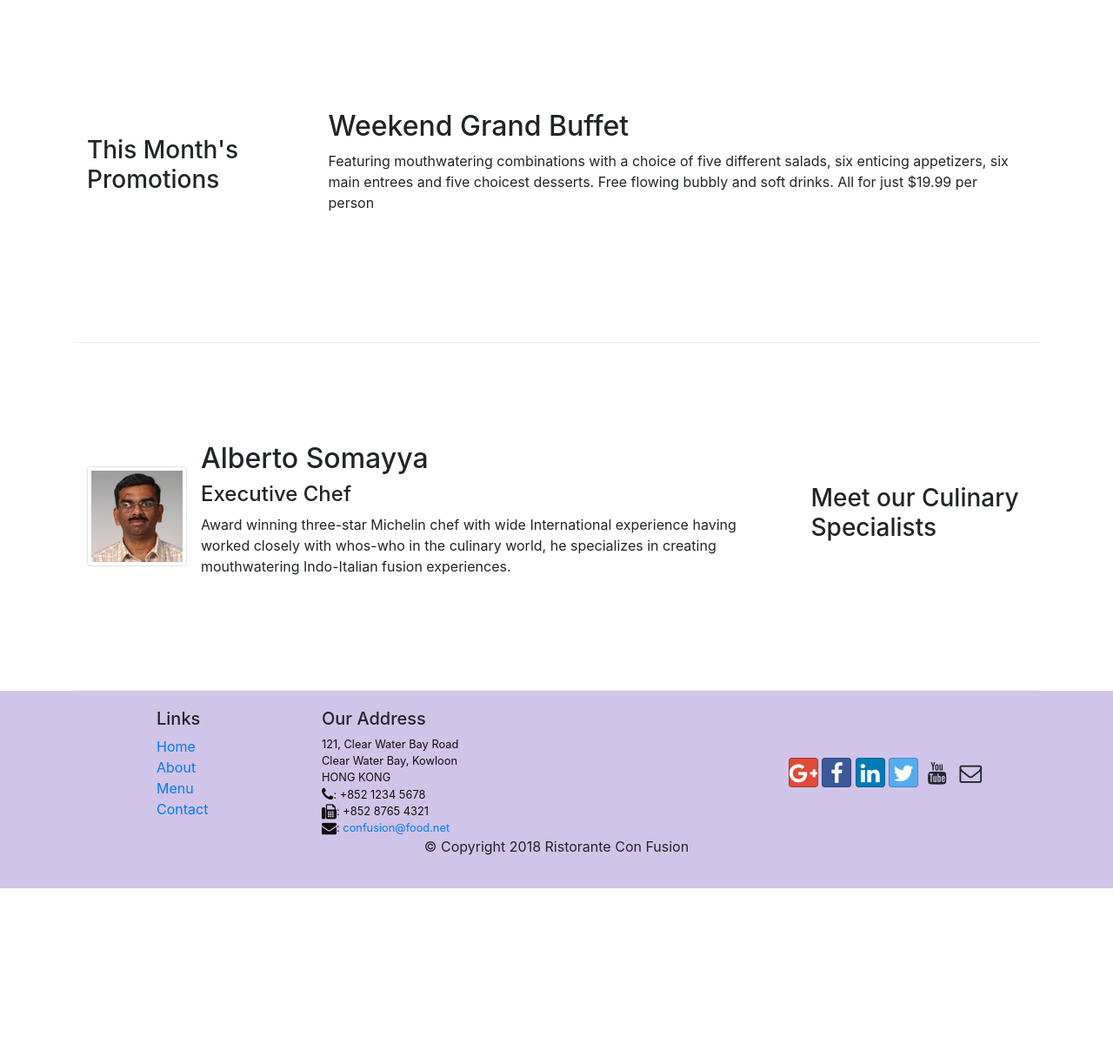
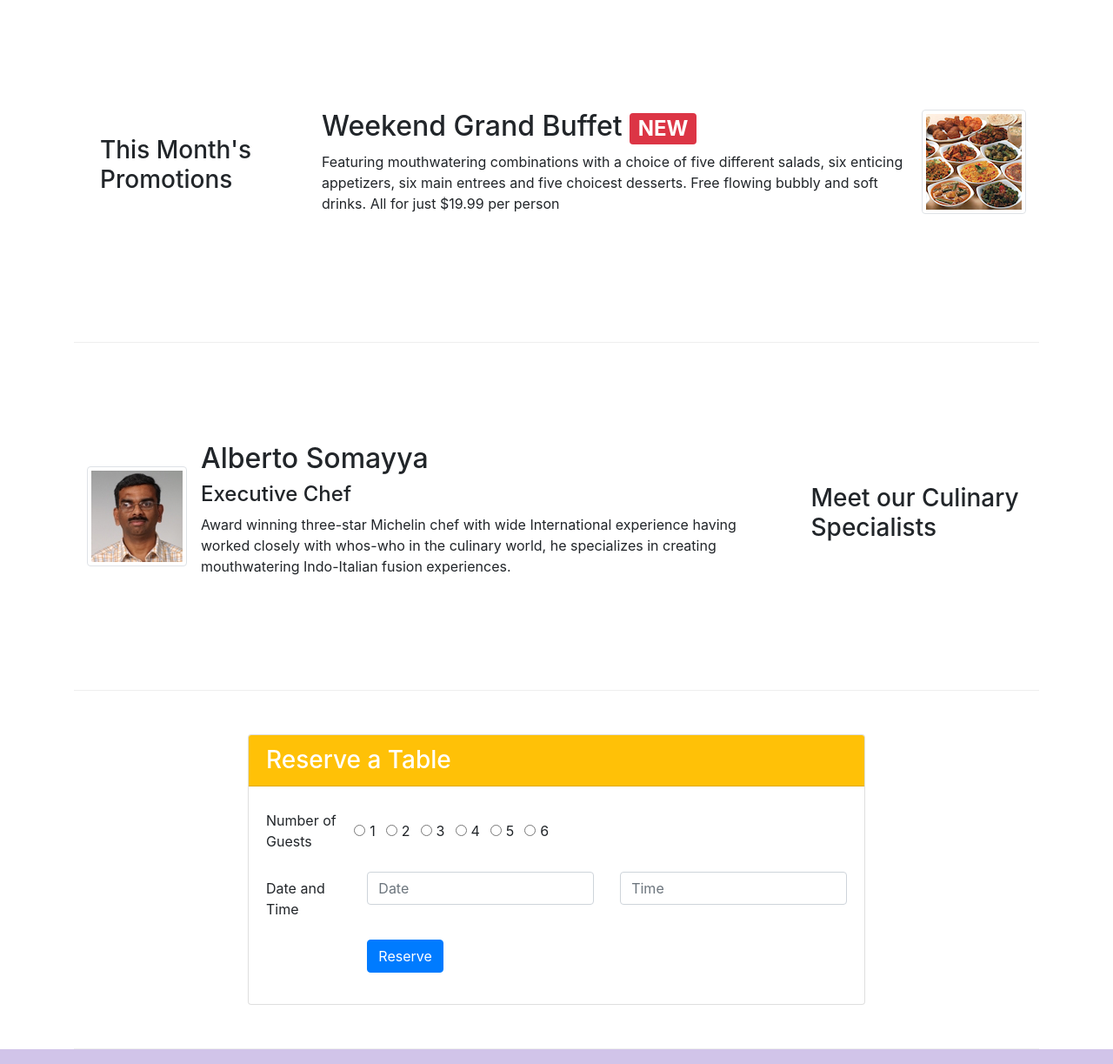
Before and after one commit to gsornsen/conFusion, a website: page index.html in a window 1280 px wide. Shown: the part 740-1963 px from the top of the page at 87% size. Before the commit the page ends 1761 px from the top, so only its background shows below. Drawn offline with nearby package versions, Linux system fonts and the light colour scheme.

Commit message:
Add Form, Reserve Button, and Reserve Card for Week 2 assignment

```diff
--- a/index.html
+++ b/index.html
@@ -42,6 +42,9 @@
                 <div class="col-12 col-sm align-self-center">
                     <img src="img/logo.png" class="img-fluid">
                 </div>
+                <div class="col-12 col-sm align-self-center">
+                    <a class="btn btn-warning" href="#reserve-card" role="button">Reserve Table</a>
+                </div>
             </div>
         </div>
     </header>
@@ -65,12 +68,20 @@
 
 
         <div class="row row-content align-items-center">
-            <div class="col-12 col-sm-4 col-md-3">
-                <h3>This Month's Promotions</h3>
-            </div>
-            <div class="col col-sm col-md">
-                <h2>Weekend Grand Buffet</h2>
-                <p>Featuring mouthwatering combinations with a choice of five different salads, six enticing appetizers, six main entrees and five choicest desserts. Free flowing bubbly and soft drinks. All for just $19.99 per person </p>
+            <div class="col col-sm order-sm-first col-md">
+                <div class="media">
+                    <div class="col-12 col-sm-4 col-md-3 media-body align-self-center">
+                        <h3>This Month's Promotions</h3>
+                    </div>
+                    <div class="media-body">
+                        <h2 class="mt-0">Weekend Grand Buffet <span class="badge badge-danger">NEW</span></h2>
+                        <p class="d-none d-sm-block">Featuring mouthwatering combinations with a choice of five different salads, six enticing appetizers, six main entrees and five choicest desserts. Free flowing bubbly and soft drinks. All for just $19.99 per person</p>
+                    </div>
+                    <div class="media-right">
+                        <img class="d-flex ml-3 img-thumbnail align-self-center"
+                            src="img/buffet.png" class="media-object">
+                    </div>
+                </div>
             </div>
         </div>
 
@@ -87,6 +98,62 @@
                         <h4>Executive Chef</h4>
                         <p class="d-none d-sm-block">Award winning three-star Michelin chef with wide International experience having worked closely with whos-who in the culinary world, he specializes in creating mouthwatering Indo-Italian fusion experiences. </p>
                     </div>
+                </div>
+            </div>
+        </div>
+
+        <div class="row row-content align-items-center">
+            <div class="col-12 col-sm-8 offset-sm-2">
+                <div class="card" id="reserve-card">
+                    <h3 class="card-header bg-warning text-white">Reserve a Table</h3>
+                    <div class="card-body">
+                        <form>
+                            <div class="form-group row">
+                                <label for="numguests" class="col-md-2 col-form-label">Number of Guests</label>
+                                    <div class="form-check form-check-inline">
+                                        <input class="form-check-input" type="radio" name="numguestoptions" id="numguests1" value="option1">
+                                        <label class="form-check-label" for="numguests1">1</label>
+                                    </div>
+                                    <div class="form-check form-check-inline">
+                                        <input class="form-check-input" type="radio" name="numguestoptions" id="numguests2" value="option2">
+                                        <label class="form-check-label" for="numguests2">2</label>
+                                    </div>
+                                    <div class="form-check form-check-inline">
+                                        <input class="form-check-input" type="radio" name="numguestoptions" id="numguests3" value="option3">
+                                        <label class="form-check-label" for="numguests3">3</label>
+                                    </div>
+                                    <div class="form-check form-check-inline">
+                                        <input class="form-check-input" type="radio" name="numguestoptions" id="numguests4" value="option4">
+                                        <label class="form-check-label" for="numguests4">4</label>
+                                    </div>
+                                    <div class="form-check form-check-inline">
+                                        <input class="form-check-input" type="radio" name="numguestoptions" id="numguests5" value="option5">
+                                        <label class="form-check-label" for="numguests5">5</label>
+                                    </div>
+                                    <div class="form-check form-check-inline">
+                                        <input class="form-check-input" type="radio" name="numguestoptions" id="numguests6" value="option6">
+                                        <label class="form-check-label" for="numguests6">6</label>
+                                    </div>
+                            </div>
+                            <div class="form-group row">
+                                <label for="datetime" class=" col-12 col-md-2 col-form-label">Date and Time</label>
+                                <div class="col-md-5">
+                                    <input type="text" class="form-control" id="date" name="date" placeholder="Date">
+                                </div>
+                                <div class="col-md-5">
+                                    <input type="text" class="form-control" id="time" name="time" placeholder="Time">
+                                </div>
+                            </div>
+                            <div class="form-group row">
+                                <div class="offset-md-2 col-md-10">
+                                    <button type="submit" class="btn btn-primary">
+                                        Reserve
+                                    </button>
+                                </div>
+                            </div>
+                        </form>
+                    </div>
+
                 </div>
             </div>
         </div>
```
Also changed, not shown: contactus.html (+1 -1 lines).
